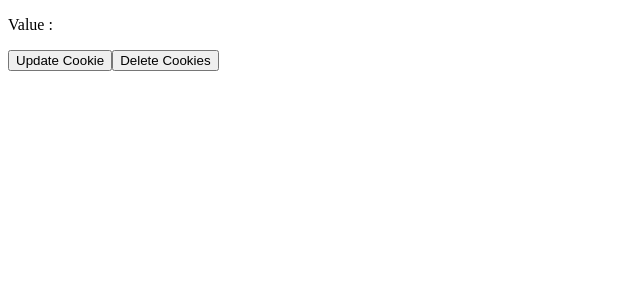
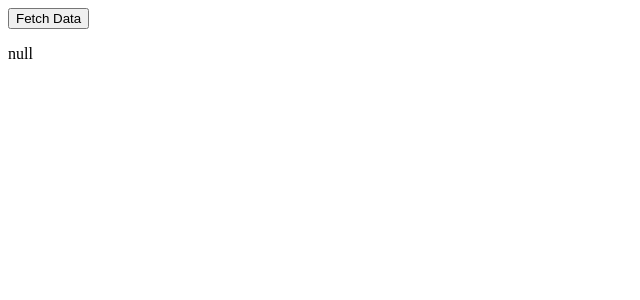
Before and after one commit to aeinmananni/react-use, a React (Vite) app: page / in a window 1280 px wide. Shown: the top 300 px of the page, without its empty margins (0-640 px from the left). Built offline with nearby package versions, Linux system fonts and the light colour scheme.

Commit message:
add useAsync Method

```diff
--- a/src/App.tsx
+++ b/src/App.tsx
@@ -1,9 +1,8 @@
-import CookieManager from "./components/side-effects/cookie-manager";
-
+import CallAsync from "./components/side-effects/callAsync";
 const App = () => {
   return (
     <>
-      <CookieManager />
+      <CallAsync />
     </>
   );
 };
--- /dev/null
+++ b/src/components/side-effects/callAsync.tsx
@@ -0,0 +1,31 @@
+import { useAsync } from "react-use";
+import { useState } from "react";
+
+const CallAsync = () => {
+  const [url, setUrl] = useState("");
+  const state = useAsync(async () => {
+    if (url.length > 0) {
+      const response = await fetch(url);
+      const result = response.text();
+      return result;
+    } else {
+      return null;
+    }
+  }, [url]);
+
+  const user_info = state.value ? JSON.parse(state.value) : null;
+  return (
+    <div>
+      <button onClick={() => setUrl("https://reqres.in/api/users/2")}>
+        Fetch Data
+      </button>
+      {state.loading ? (
+        <p>Loading</p>
+      ) : (
+        <p>{JSON.stringify(user_info, null, 2)}</p>
+      )}
+    </div>
+  );
+};
+
+export default CallAsync;
```
